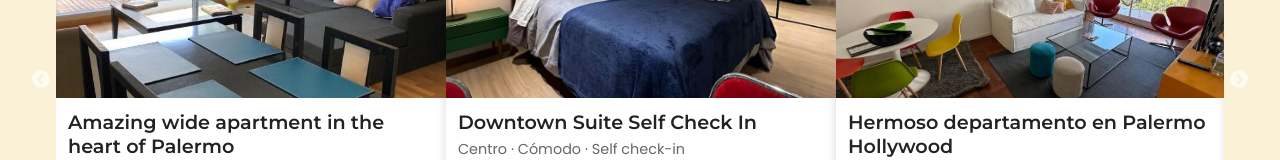
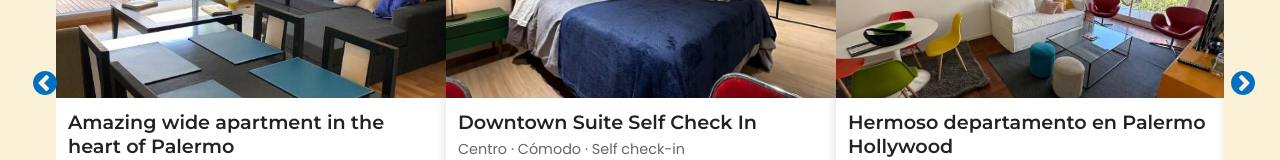
Before and after one commit to Nannys-cmd/alquiler, a React (Vite) app: page / in a window 1280 px wide. Shown: the part 313-473 px from the top of the page. Built offline with nearby package versions, Linux system fonts and the light colour scheme.

Commit message:
Editando flechitas del carrousell

```diff
--- a/src/styles/PropertyList.css
+++ b/src/styles/PropertyList.css
@@ -11,6 +11,7 @@
 
 .slick-prev:before,
 .slick-next:before {
-  color: #0071c2;
-  font-size: 24px;
+  color: #0071c2 !important;
+  font-size: 28px !important;
+  opacity: 1 !important; /* a veces vienen con opacity baja */
 }
```
